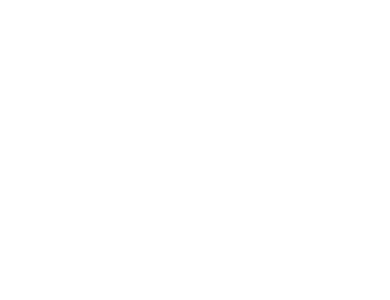
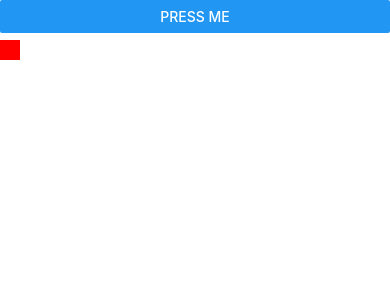
Before and after one commit to afatihyavasi/RNLearningPath, a React Native app: screen / in a window 390 px wide. Shown: the top 300 px of the page. Built offline with nearby package versions, Linux system fonts and the light colour scheme.

Commit message:
Press Action with Button component.

```diff
--- a/src/App.js
+++ b/src/App.js
@@ -6,12 +6,58 @@
  * @flow strict-local
  */
 
-import React from 'react';
+import React, {useState} from 'react';
 import type {Node} from 'react';
-import {SafeAreaView} from 'react-native';
+import {
+  SafeAreaView,
+  Button,
+  Dimensions,
+  View,
+  StyleSheet,
+  TouchableHighlight,
+  Text,
+} from 'react-native';
 
 const App: () => Node = () => {
-  return <SafeAreaView></SafeAreaView>;
+  const [positionX, setPositionX] = useState(0);
+  const [offset, setOffset] = useState(20);
+  const [side, setSide] = useState(1);
+  const boxSize = 20;
+
+  const handlePress = () => {
+    detectCollusion();
+    setPositionX(positionX + offset * side);
+  };
+
+  const detectCollusion = () => {
+    if (positionX + offset * side + boxSize >= Dimensions.get('window').width) {
+      setSide(-1);
+    }
+    if (positionX - boxSize / 2 + offset * side < 0) {
+      setSide(1);
+    }
+  };
+  return (
+    <SafeAreaView>
+      <Button title={'Press Me'} onPress={handlePress} />
+      <View
+        style={{
+          ...styles.snake,
+          left: positionX,
+          width: boxSize,
+          height: boxSize,
+        }}
+      />
+    </SafeAreaView>
+  );
 };
 
+const styles = StyleSheet.create({
+  snake: {
+    backgroundColor: 'red',
+    position: 'absolute',
+    top: 40,
+  },
+});
+
 export default App;
```
